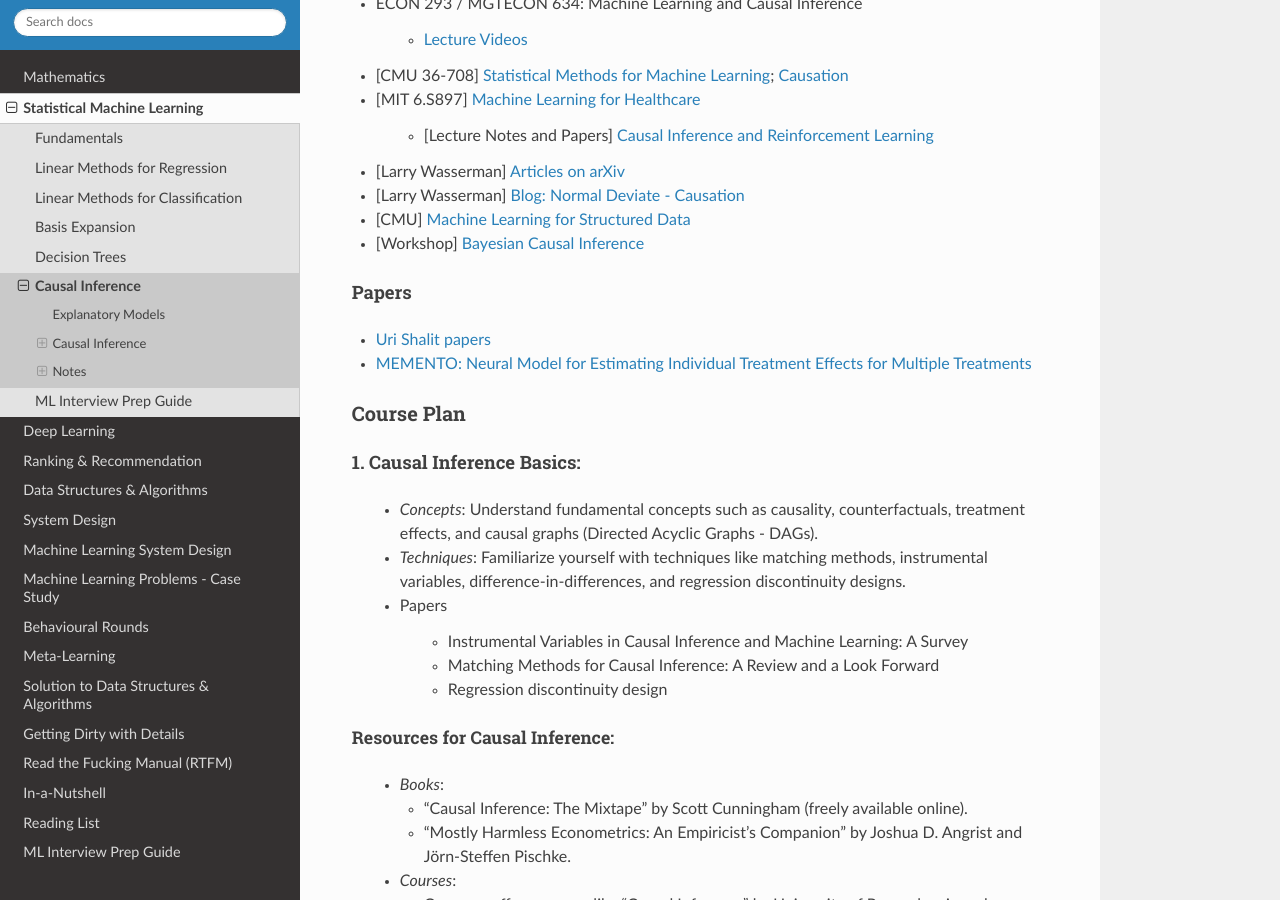
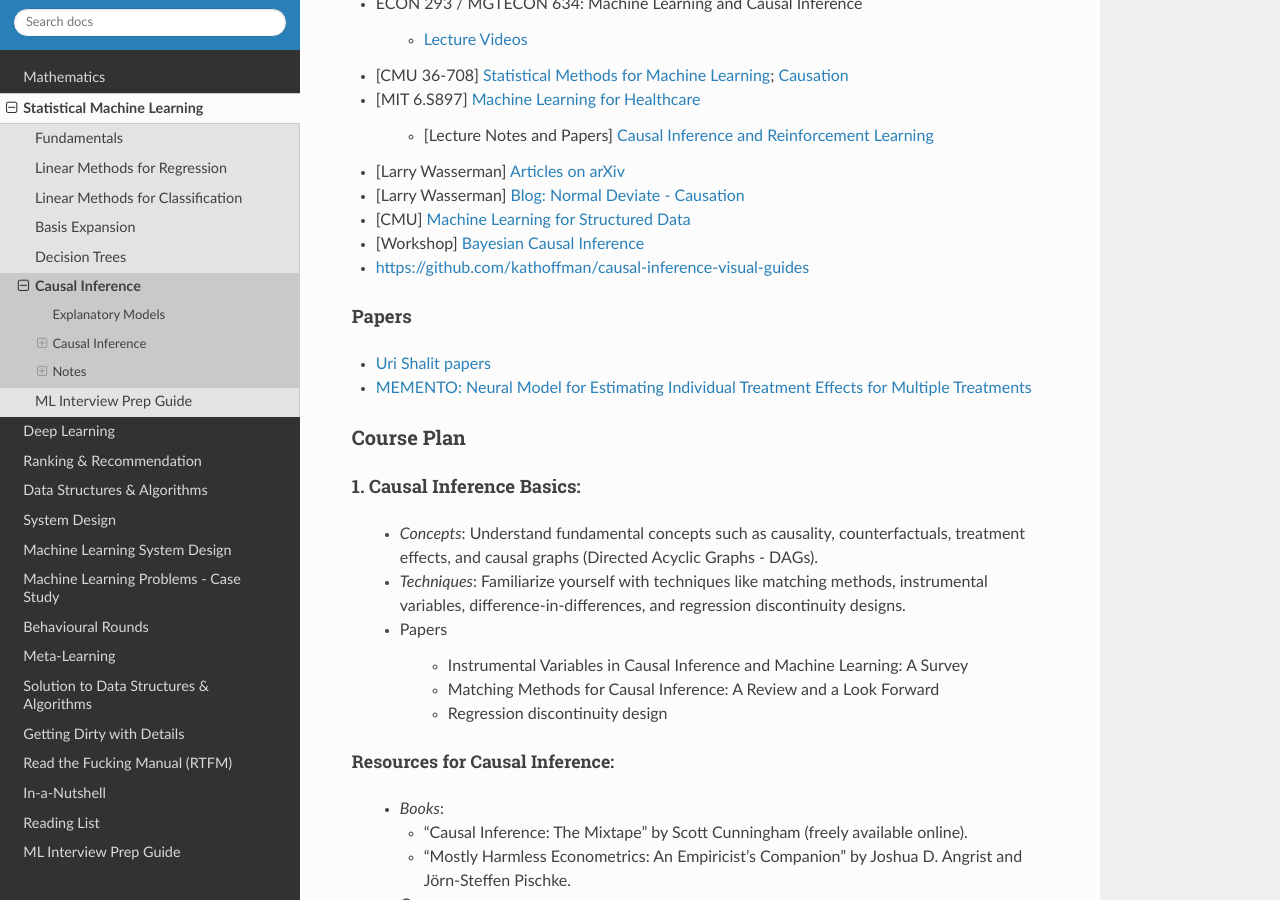
Before and after one commit to uselesstechjunks/leetcode, a Sphinx documentation site: the page built from docs/source/ml/causal.rst, in a window 1280 px wide and 900 px high, scrolled down 1050 px. Built offline with Sphinx 7.4.7 and the Read the Docs theme 2.0.0, drawn with Linux system fonts in a browser that asks for light colours; part of the change alters nothing that is shown.

Commit message:
Update causal.rst (#202)

```diff
--- a/docs/source/ml/causal.rst
+++ b/docs/source/ml/causal.rst
@@ -48,7 +48,7 @@ Resources
 * [Larry Wasserman] `Blog: Normal Deviate - Causation <https://normaldeviate.wordpress.com/2012/06/18/48/>`_
 * [CMU] `Machine Learning for Structured Data <https://www.cs.cmu.edu/~mgormley/courses/10418/schedule.html>`_
 * [Workshop] `Bayesian Causal Inference <https://bcirwis2021.github.io/index.html>`_
-
+* https://github.com/kathoffman/causal-inference-visual-guides
 Papers
 -----------------------------------------------------------------------------------
 * `Uri Shalit papers <https://scholar.google.com/citations?user=aeGDj-IAAAAJ&hl=en>`_
```
